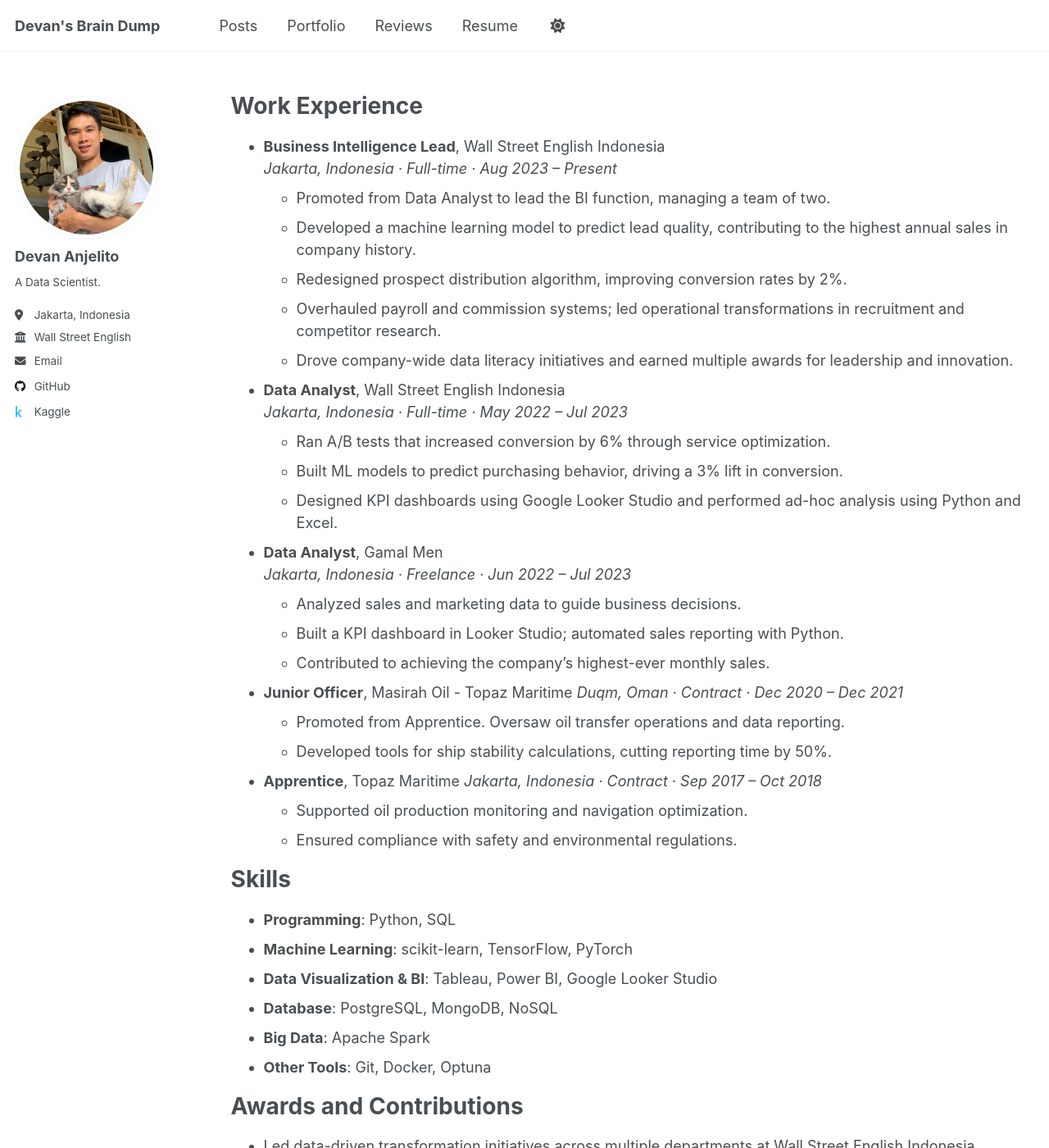
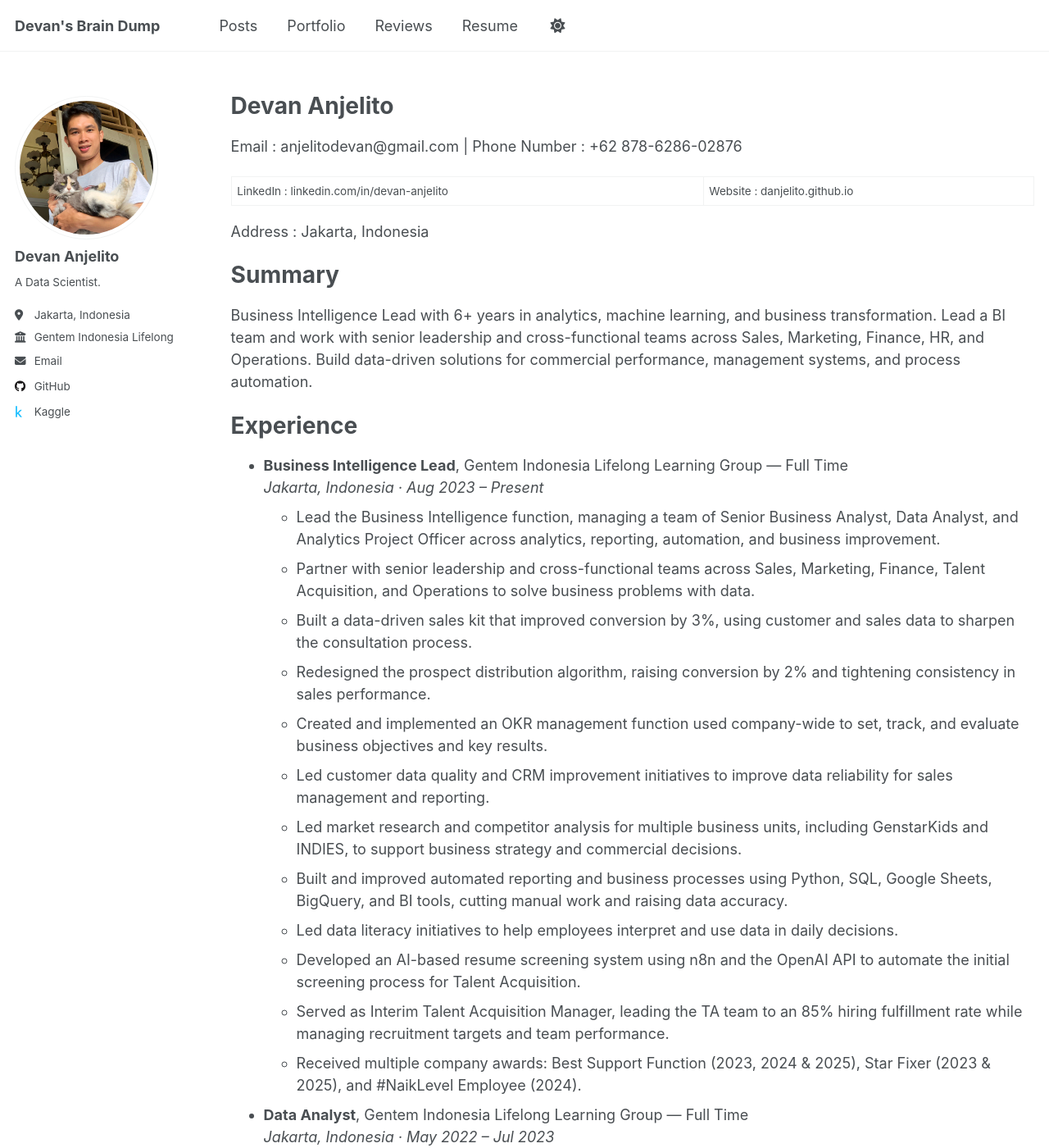
Before and after one commit to danjelito/danjelito.github.io, a Jekyll site: the page built from _pages/resume.md, in a window 1280 px wide and 1400 px high. Shown: the whole window at 82% size. Built offline with Jekyll 4.4.1, drawn with Linux system fonts in a browser that asks for light colours; a script that is not in the unit is left out; some of the changed text lies outside the part shown.

Commit message:
update resume

```diff
--- a/_config.yml
+++ b/_config.yml
@@ -27,7 +27,7 @@
   pronouns         : # example: "she/her"
   bio              : "A Data Scientist."
   location         : "Jakarta, Indonesia"
-  employer         : "Wall Street English"
+  employer         : "Gentem Indonesia Lifelong Learning Group"
   uri              : # URL
   email            : "anjelitodevan@gmail.com"
 
--- a/_pages/resume.md
+++ b/_pages/resume.md
@@ -8,54 +8,79 @@
 
 {% include base_path %}
 
-Work Experience
+Devan Anjelito
 ======
-* **Business Intelligence Lead**, Wall Street English Indonesia
-  *Jakarta, Indonesia · Full-time · Aug 2023 – Present*
-  - Promoted from Data Analyst to lead the BI function, managing a team of two.
-  - Developed a machine learning model to predict lead quality, contributing to the highest annual sales in company history.
-  - Redesigned prospect distribution algorithm, improving conversion rates by 2%.
-  - Overhauled payroll and commission systems; led operational transformations in recruitment and competitor research.
-  - Drove company-wide data literacy initiatives and earned multiple awards for leadership and innovation.
+Email : anjelitodevan@gmail.com   |   Phone Number : +62 878-6286-02876
 
-* **Data Analyst**, Wall Street English Indonesia
-  *Jakarta, Indonesia · Full-time · May 2022 – Jul 2023*
-  - Ran A/B tests that increased conversion by 6% through service optimization.
-  - Built ML models to predict purchasing behavior, driving a 3% lift in conversion.
-  - Designed KPI dashboards using Google Looker Studio and performed ad-hoc analysis using Python and Excel.
+LinkedIn : linkedin.com/in/devan-anjelito   |   Website : danjelito.github.io
 
-* **Data Analyst**, Gamal Men
-  *Jakarta, Indonesia · Freelance · Jun 2022 – Jul 2023*
-  - Analyzed sales and marketing data to guide business decisions.
-  - Built a KPI dashboard in Looker Studio; automated sales reporting with Python.
-  - Contributed to achieving the company’s highest-ever monthly sales.
+Address : Jakarta, Indonesia
 
-* **Junior Officer**, Masirah Oil - Topaz Maritime
-  *Duqm, Oman · Contract · Dec 2020 – Dec 2021*
-  - Promoted from Apprentice. Oversaw oil transfer operations and data reporting.
-  - Developed tools for ship stability calculations, cutting reporting time by 50%.
+Summary
+======
+Business Intelligence Lead with 6+ years in analytics, machine learning, and business transformation. Lead a BI team and work with senior leadership and cross-functional teams across Sales, Marketing, Finance, HR, and Operations. Build data-driven solutions for commercial performance, management systems, and process automation.
 
-* **Apprentice**, Topaz Maritime
-  *Jakarta, Indonesia · Contract · Sep 2017 – Oct 2018*
-  - Supported oil production monitoring and navigation optimization.
-  - Ensured compliance with safety and environmental regulations.
+Experience
+======
+* **Business Intelligence Lead**, Gentem Indonesia Lifelong Learning Group — Full Time
+  *Jakarta, Indonesia · Aug 2023 – Present*
+  - Lead the Business Intelligence function, managing a team of Senior Business Analyst, Data Analyst, and Analytics Project Officer across analytics, reporting, automation, and business improvement.
+  - Partner with senior leadership and cross-functional teams across Sales, Marketing, Finance, Talent Acquisition, and Operations to solve business problems with data.
+  - Built a data-driven sales kit that improved conversion by 3%, using customer and sales data to sharpen the consultation process.
+  - Redesigned the prospect distribution algorithm, raising conversion by 2% and tightening consistency in sales performance.
+  - Created and implemented an OKR management function used company-wide to set, track, and evaluate business objectives and key results.
+  - Led customer data quality and CRM improvement initiatives to improve data reliability for sales management and reporting.
+  - Led market research and competitor analysis for multiple business units, including GenstarKids and INDIES, to support business strategy and commercial decisions.
+  - Built and improved automated reporting and business processes using Python, SQL, Google Sheets, BigQuery, and BI tools, cutting manual work and raising data accuracy.
+  - Led data literacy initiatives to help employees interpret and use data in daily decisions.
+  - Developed an AI-based resume screening system using n8n and the OpenAI API to automate the initial screening process for Talent Acquisition.
+  - Served as Interim Talent Acquisition Manager, leading the TA team to an 85% hiring fulfillment rate while managing recruitment targets and team performance.
+  - Received multiple company awards: Best Support Function (2023, 2024 & 2025), Star Fixer (2023 & 2025), and #NaikLevel Employee (2024).
+
+* **Data Analyst**, Gentem Indonesia Lifelong Learning Group — Full Time
+  *Jakarta, Indonesia · May 2022 – Jul 2023*
+  - Conducted A/B testing on customer service and personal consultant performance, raising overall conversion by 6%.
+  - Built a machine learning model to predict lead quality, letting Sales prioritize higher-potential prospects, helped drive the company's strongest annual sales result.
+  - Built business performance dashboards in Google Looker Studio for KPI monitoring and management decisions.
+  - Ran ad-hoc analysis with Python, SQL, and Excel to answer commercial and operational questions.
+  - Worked with Sales and Marketing teams to find performance gaps and turn analysis into business improvements.
+
+* **Data Analyst**, Gamal Men — Freelance
+  *Jakarta, Indonesia · Jun 2022 – Jul 2023*
+  - Analyzed sales and marketing data with Python and Excel to surface trends, gaps, and opportunities.
+  - Built and maintained a Google Looker Studio dashboard for tracking sales and marketing KPIs.
+  - Collaborated with the digital marketing team to analyze and sharpen marketing campaigns, helping deliver the company's highest monthly sales.
+  - Automated the sales recap process with Python, cutting manual work and errors while speeding up reporting.
+
+* **Junior Officer**, Buana Lintas Lautan — Contract
+  *Duqm, Oman · Dec 2020 – Dec 2021*
+  - Supervised and analyzed daily oil production, transfer, and consumption data for operational planning and reporting.
+  - Built a spreadsheet-based ship stability calculation tool, improving accuracy and speed of stability assessments.
+  - Analyzed operational data and streamlined daily and monthly reporting, cutting report preparation time by 50%.
+  - Supervised oil transfer operations, using measurements and calculations to keep execution safe and efficient.
+
+* **Apprentice**, Buana Lintas Lautan — Contract
+  *Jakarta, Indonesia · Sep 2017 – Oct 2018*
+  - Collected, analyzed, and reported daily oil production and consumption data for operational monitoring and decisions.
+  - Maintained structured operational records and ran regular data checks to keep reported figures accurate and consistent.
+  - Inspected oil storage facilities and documented findings for safety, compliance, and risk monitoring.
+  - Supported ship navigation and operations with quantitative calculations and technical analysis to improve efficiency and safety.
 
 Skills
 ======
-* **Programming**: Python, SQL
-* **Machine Learning**: scikit-learn, TensorFlow, PyTorch
-* **Data Visualization & BI**: Tableau, Power BI, Google Looker Studio
-* **Database**: PostgreSQL, MongoDB, NoSQL
-* **Big Data**: Apache Spark
-* **Other Tools**: Git, Docker, Optuna
+* **Programming & Analytics**: Python, SQL, R, Lua, Pandas, NumPy
+* **BI & Visualization**: Looker Studio, Power BI, Tableau, Microsoft Excel, Google Sheets
+* **Data Engineering & Databases**: BigQuery, PostgreSQL, MongoDB, Spark
+* **ML & AI**: Scikit-learn, TensorFlow, PyTorch, Optuna
+* **Engineering & Infrastructure**: Git, Docker, Linux
 
-Awards and Contributions
+Awards & Recognition
 ======
-* Led data-driven transformation initiatives across multiple departments at Wall Street English Indonesia.
-* Received **#NaikLevel Employee 2024**
-* Received **Best Support Function 2024**
-* Received **Best Support Function 2023**
-* Received **Star Fixer 2023**
+* **Best Support Function** (2023, 2024 & 2025) — Consistently delivered high-impact support that enabled business teams to reach goals.
+* **Star Fixer** (2023 & 2025) — Recognized for embodying the company values of Family, Integrity, and Excellence (FIX).
+* **#NaikLevel Employee** (2024) — Recognized for strong performance, ownership, and measurable contribution to team and business growth.
+* **Promoted from Data Analyst to Business Intelligence Lead** (2023) — In recognition of strong performance and leadership capabilities.
+* **Promoted from Apprentice to Junior Officer** (2020) — In recognition of strong performance in training.
 
 Education
 ======
@@ -66,8 +91,8 @@
 ======
 * MongoDB — MongoDB Inc. · Oct 2023
 * Data Scientist — Kominfo Digital Talent Scholarship · Dec 2022
-* Microsoft Power BI for BI — Udemy · May 2022
-* Python for ML and DS — Udemy · Mar 2022
+* Microsoft PowerBI Desktop for Business Intelligence — Udemy · May 2022
+* Python for Machine Learning and Data Science — Udemy · Mar 2022
 * Data Analysis with Pandas and Python — Udemy · Dec 2021
 * MySQL for Data Analytics and BI — Udemy · Dec 2021
 * English Language Test for Seafarers (93/100) — Marlins UK · Feb 2020
@@ -75,6 +100,6 @@
 
 Portfolio
 ======
-* [GitHub](https://github.com/danjelito)
+* [Website](https://danjelito.github.io)
+* [Github](https://github.com/danjelito)
 * [Kaggle](https://www.kaggle.com/devananjelito)
-* [Website](https://danjelito.github.io)
```
